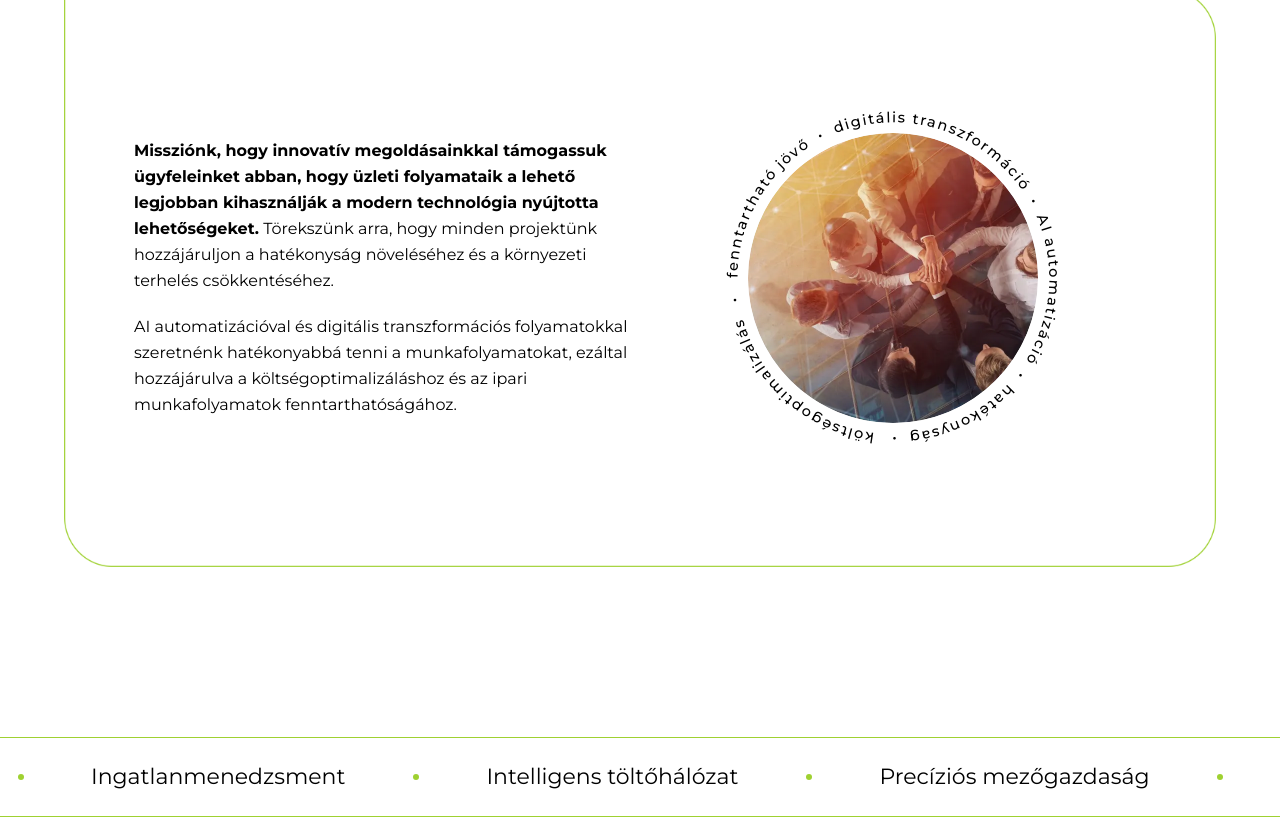
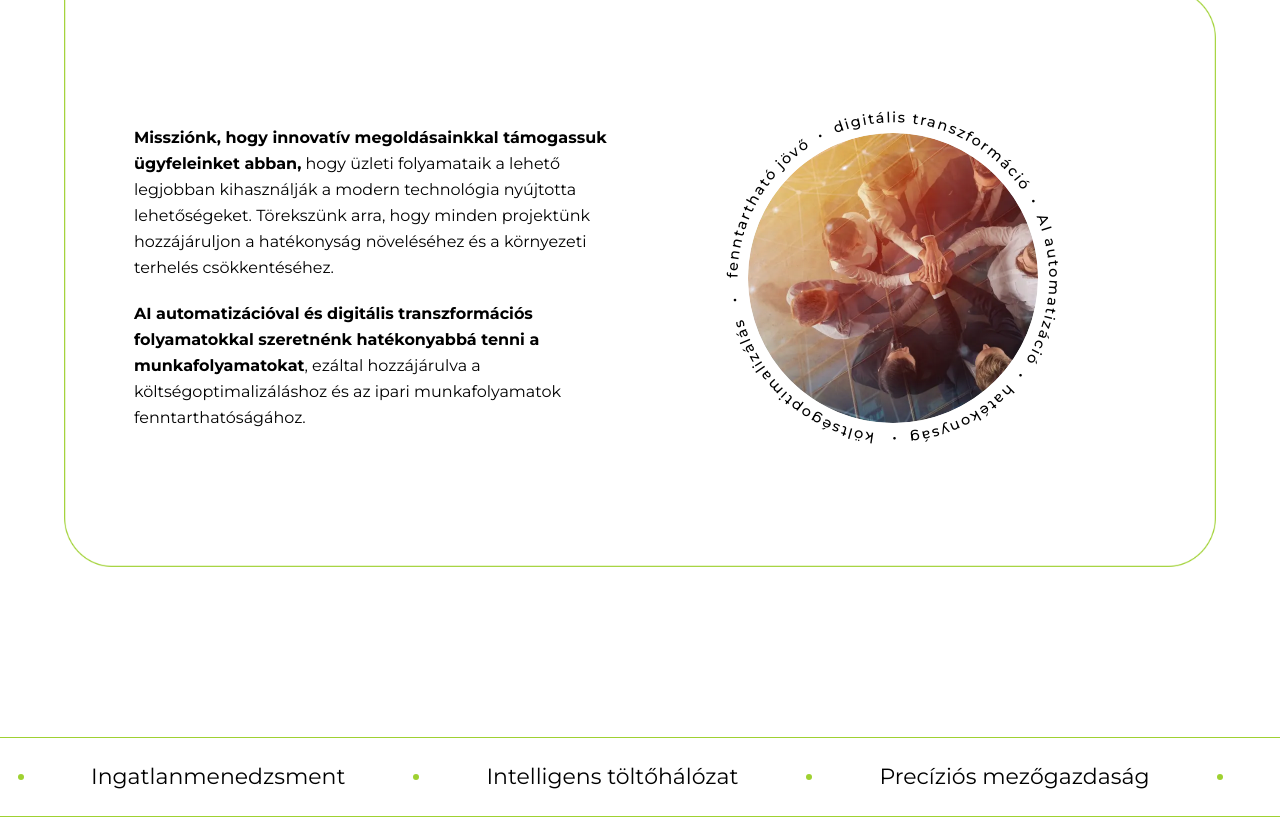
Before and after one commit to gyorgynagy1986/treestar, a Next.js app: page / in a window 1280 px wide. Shown: the part 2380-3207 px from the top of the page. Built offline with nearby package versions, Linux system fonts and the light colour scheme.

Commit message:
first commit

```diff
--- a/src/data/WhoWeAre.js
+++ b/src/data/WhoWeAre.js
@@ -7,8 +7,8 @@ const contents = [
     id: 1,
     title: "Kik vagyunk?",
     text: [
-      "Missziónk, hogy innovatív megoldásainkkal támogassuk ügyfeleinket abban, hogy üzleti folyamataik a lehető legjobban kihasználják a modern technológia nyújtotta lehetőségeket. Törekszünk arra, hogy minden projektünk hozzájáruljon a hatékonyság növeléséhez és a környezeti terhelés csökkentéséhez.",
-      "AI automatizációval és digitális transzformációs folyamatokkal szeretnénk hatékonyabbá tenni a munkafolyamatokat, ezáltal hozzájárulva a költségoptimalizáláshoz és az ipari munkafolyamatok fenntarthatóságához.",
+      "<b> Missziónk, hogy innovatív megoldásainkkal támogassuk ügyfeleinket abban,</b> hogy üzleti folyamataik a lehető legjobban kihasználják a modern technológia nyújtotta lehetőségeket. Törekszünk arra, hogy minden projektünk hozzájáruljon a hatékonyság növeléséhez és a környezeti terhelés csökkentéséhez.",
+      "<b>AI automatizációval és digitális transzformációs folyamatokkal szeretnénk hatékonyabbá tenni a munkafolyamatokat</b>, ezáltal hozzájárulva a költségoptimalizáláshoz és az ipari munkafolyamatok fenntarthatóságához.",
     ],
     image: Elip,
     svgText:
@@ -18,8 +18,8 @@ const contents = [
     id: 2,
     title: "Mivel foglalkozunk?",
     text: [
-      "Cégünk évtizedes szakértelemmel rendelkezik smart city, közlekedési és turisztikai projektek terén. Az évek során számos sikeres projektet valósítottunk meg, és több olyan megoldást fejlesztettünk ki, amelyek termékesítésre várnak.",
-      "Csapatunk elsősorban olyan szolgáltatások tervezésére és fejlesztésére specializálódott, amelyek középpontjában a felhasználói élmény áll.",
+      "<b>Cégünk évtizedes szakértelemmel rendelkezik smart city, közlekedési és turisztikai projektek terén.</b> Az évek során számos sikeres projektet valósítottunk meg, és több olyan megoldást fejlesztettünk ki, amelyek termékesítésre várnak.",
+      "<b>Csapatunk elsősorban olyan szolgáltatások tervezésére és fejlesztésére specializálódott, amelyek középpontjában a felhasználói élmény áll.</b> Számunkra nem csupán a termék létrehozása a cél, hanem a szolgáltatás átfogó tervezése és kivitelezése, amely maximálisan kielégíti ügyfeleink és végfelhasználóink igényeit.</b>",
     ],
     image: Elip2,
     svgText:
@@ -29,9 +29,9 @@ const contents = [
     id: 3,
     title: "Hogyan dolgozunk?",
     text: [
-      "Minden projektünk egy alapos kutatási és tervezési fázissal kezdődik, amely során ügyfeleinkkel szorosan együttműködve határozzuk meg az igényeket és a célokat.",
-      "A tervezést követően fejlesztői csapatunk modern technológiák alkalmazásával kezdi meg a munkát.",
-      "A projekt befejezése után is gondoskodunk ügyfeleinkről. Garanciát és karbantartást biztosítunk, hogy rendszereik zökkenőmentesen működjenek, és naprakészek legyenek.",
+      "<b>Minden projektünk egy alapos kutatási és tervezési fázissal kezdődik,</b> amely során ügyfeleinkkel szorosan együttműködve határozzuk meg az igényeket és a célokat.",
+      "<b>A tervezést követően fejlesztői csapatunk modern technológiák alkalmazásával kezdi meg a munkát.</b> Folyamatosan kommunikálunk ügyfeleinkkel, biztosítva, hogy minden lépés átlátható legyen, és hogy bármilyen felmerülő módosítás gyorsan és hatékonyan megvalósuljon</b>",
+      "<b>A projekt befejezése után is gondoskodunk ügyfeleinkről.</b> Garanciát és karbantartást biztosítunk, hogy rendszereik zökkenőmentesen működjenek, és naprakészek legyenek.",
     ],
     image: Elip3,
     svgText:
--- a/src/layouts/WhoWeAre/WhoWeAre.jsx
+++ b/src/layouts/WhoWeAre/WhoWeAre.jsx
@@ -13,14 +13,12 @@ const WhoWeAre = () => {
   const renderContent = ({ text, image, svgText }) => (
     <div className={styles.contentContainer}>
       <div className={styles.textContainer}>
-        {text.map((paragraph, index) => (
-          <p key={index}>
-            <b>{index === 0 ? paragraph.split(".")[0] + "." : ""}</b>
-            {index === 0
-              ? paragraph.slice(paragraph.indexOf(".") + 1)
-              : paragraph}
-          </p>
-        ))}
+      {text.map((paragraph, index) => (
+                <p
+                  key={index}
+                  dangerouslySetInnerHTML={{ __html: paragraph }} // HTML szöveg megjelenítése
+                />
+              ))}
       </div>
 
       <div className={styles.imageContainer}>
--- a/src/layouts/WhoWeAre/WhoWeAreMobile.jsx
+++ b/src/layouts/WhoWeAre/WhoWeAreMobile.jsx
@@ -14,13 +14,12 @@ const WhoWeAreMobile = () => {
           <div className={styles.contentCotnainer}>
             <h2 className={styles.h2}>{content.title}</h2>
             <div className={styles.textContainer}>
-              {/* Szöveges tartalom megjelenítése */}
+              {/* Szöveges tartalom megjelenítése HTML formázással */}
               {content.text.map((paragraph, index) => (
-                <p key={index}>
-                  {index === 0
-                    ? paragraph.split(".")[0] + ". " + paragraph.slice(paragraph.indexOf(".") + 1)
-                    : paragraph}
-                </p>
+                <p
+                  key={index}
+                  dangerouslySetInnerHTML={{ __html: paragraph }} // HTML szöveg megjelenítése
+                />
               ))}
               <div className={styles.imageContainer}>
                 <Image className={styles.elip} alt="" src={content.image} />
```
